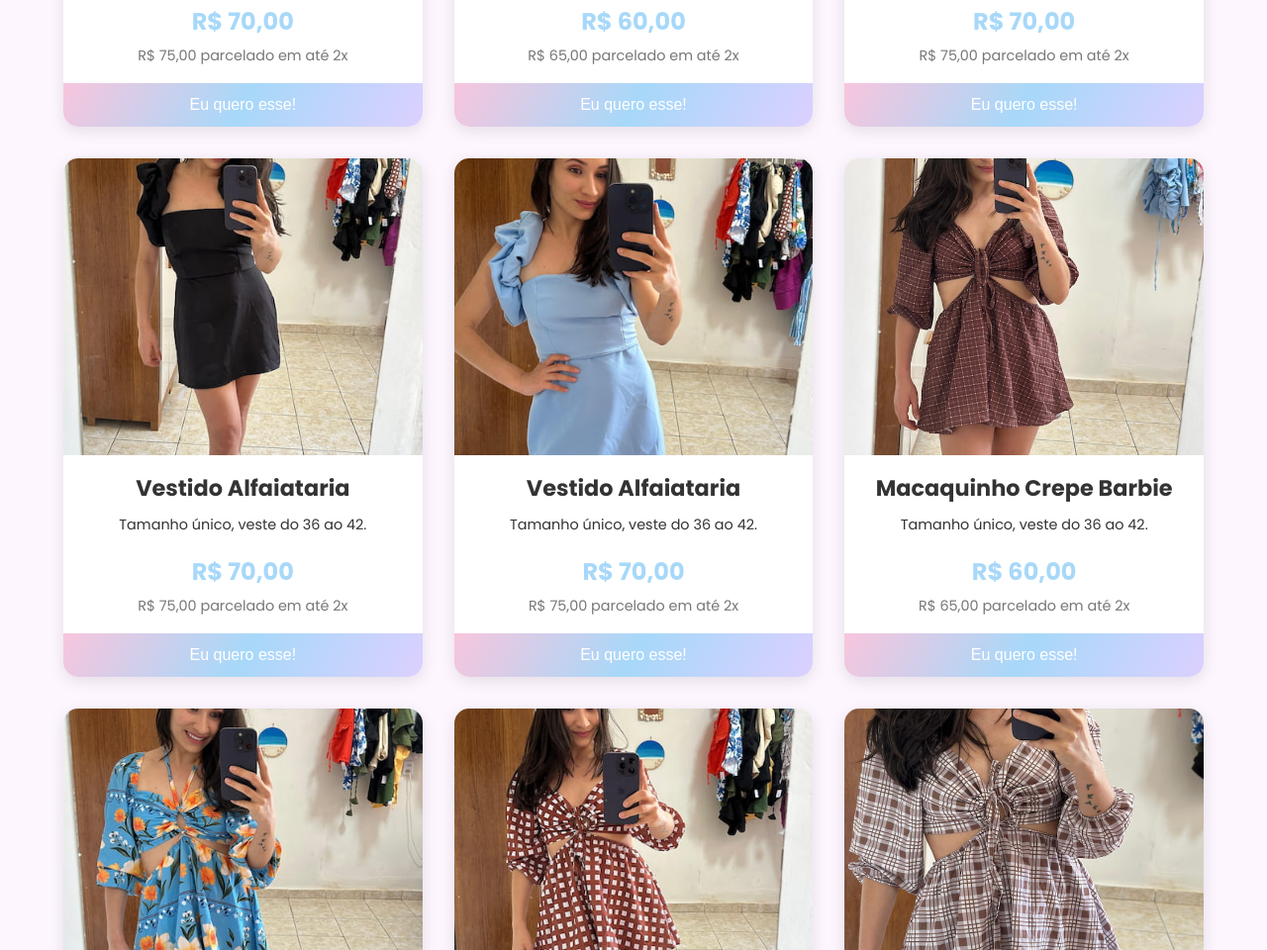
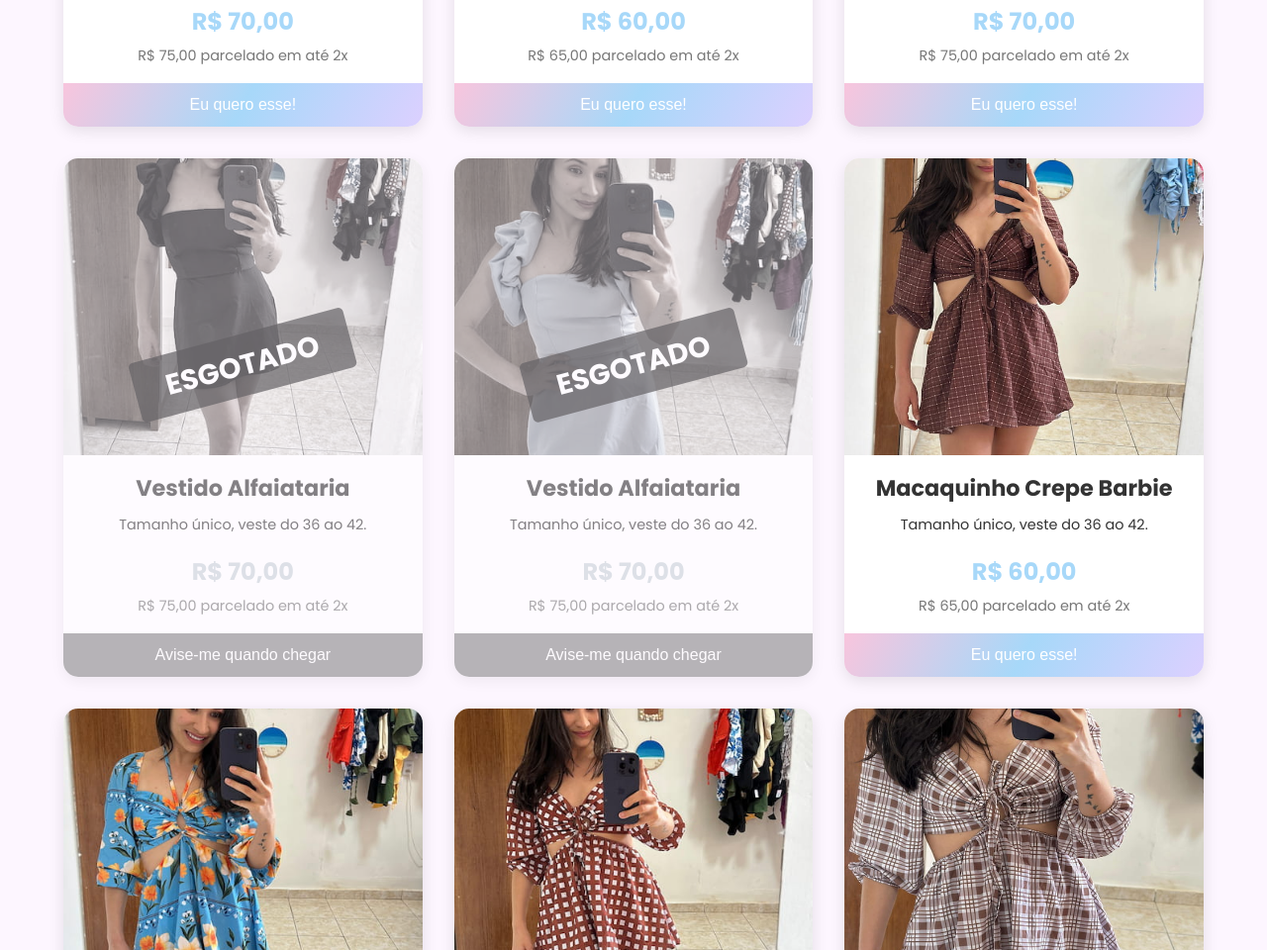
Before and after one commit to catalogomermaid/colecao, a plain HTML site: page index.html in a window 1280 px wide. Shown: the part 2979-3939 px from the top of the page at 99% size. Drawn offline with Linux system fonts and the light colour scheme.

Commit message:
Update index.html

```diff
--- a/index.html
+++ b/index.html
@@ -186,7 +186,7 @@
                         <button class="btn-detalhes">Eu quero esse!</button>
                     </div>
 
-                    <div class="produto-card" data-categoria="vestidos">
+                    <div class="produto-card" data-categoria="vestidos" data-esgotado="true">
                         <img src="imagens/produtos/p016.jpg" alt="Vestido Alfaiataria">
                         <h3>Vestido Alfaiataria</h3>
                         <p class="produto-descricao">Tamanho único, veste do 36 ao 42.</p>
@@ -195,7 +195,7 @@
                         <button class="btn-detalhes">Eu quero esse!</button>
                     </div>
 
-                    <div class="produto-card" data-categoria="vestidos">
+                    <div class="produto-card" data-categoria="vestidos" data-esgotado="true">
                         <img src="imagens/produtos/p021.jpg" alt="Vestido Alfaiataria">
                         <h3>Vestido Alfaiataria</h3>
                         <p class="produto-descricao">Tamanho único, veste do 36 ao 42.</p>
```
